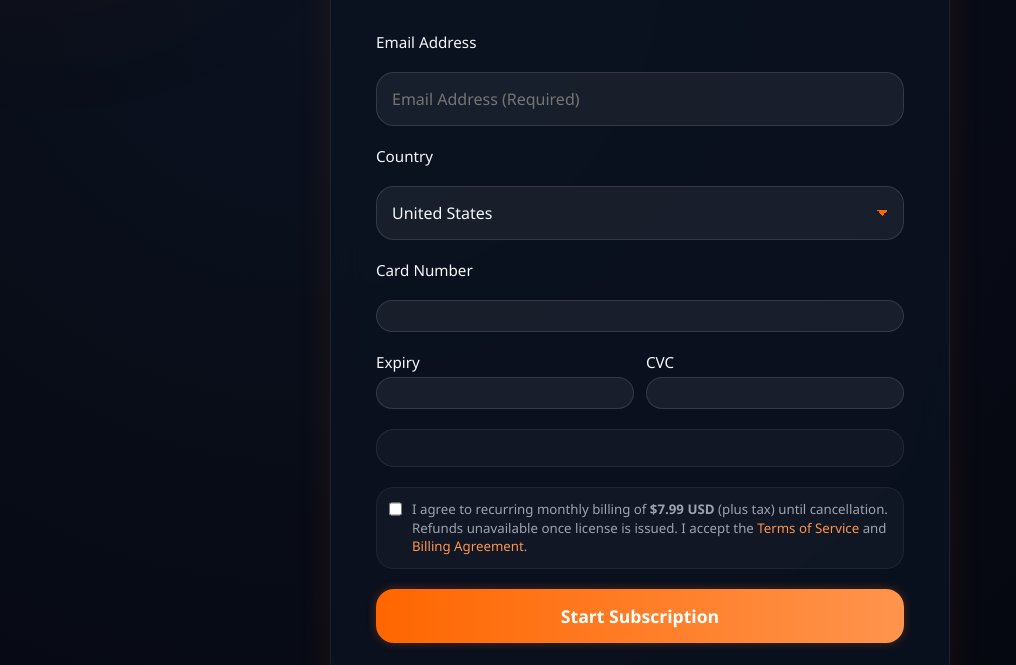
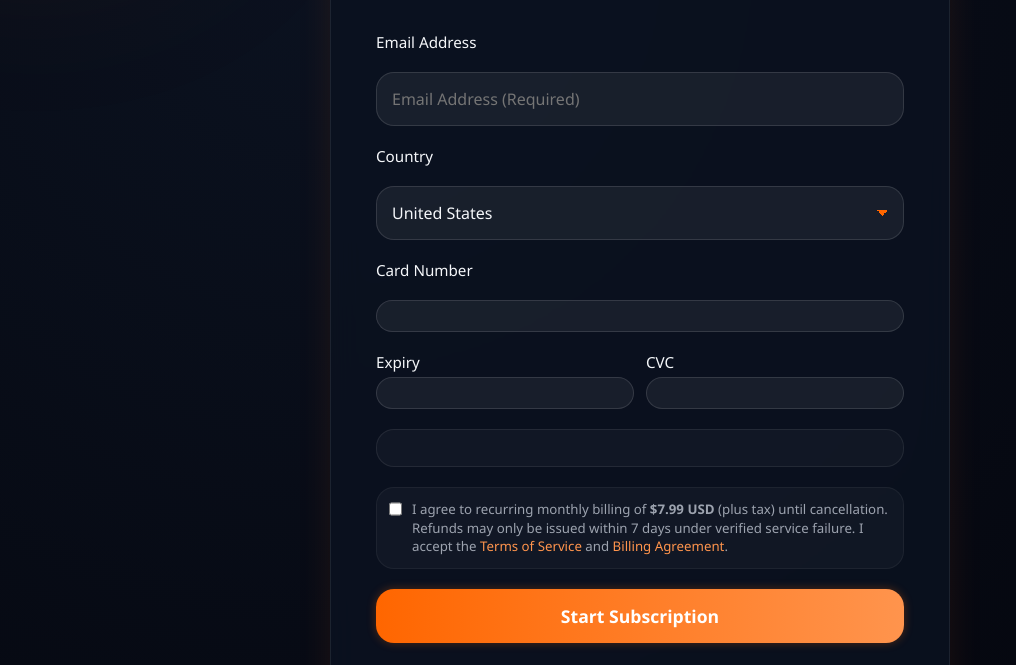
Before and after one commit to Unknownaod/opslinksafeguard, a website: page public/checkout.html in a window 1280 px wide. Shown: the part 277-942 px from the top of the page, without its empty margins (0-1016 px from the left). Drawn offline with Linux system fonts and the light colour scheme; a script that the page names is missing.

Commit message:
Update checkout.html

```diff
--- a/public/checkout.html
+++ b/public/checkout.html
@@ -293,7 +293,7 @@
         <input type="checkbox" id="agree">
         <span>
           I agree to recurring monthly billing of <strong>$7.99 USD</strong> (plus tax) until cancellation.
-          Refunds unavailable once license is issued.
+          Refunds may only be issued within 7 days under verified service failure.
           I accept the
           <a href="https://legal.opslinksystems.xyz" target="_blank">Terms of Service</a> and
           <a href="https://legal.opslinksystems.xyz/billing.html" target="_blank">Billing Agreement</a>.
```
